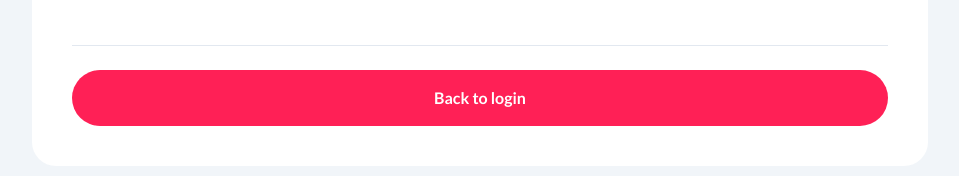
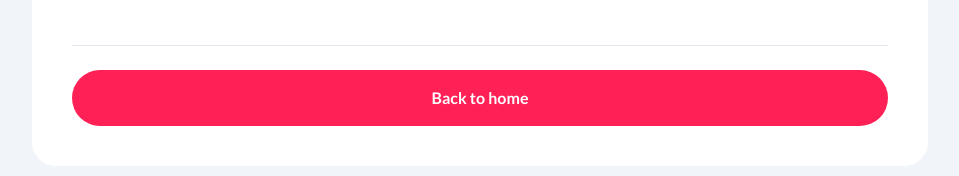
Before and after one commit to dennismutuku2005/eTikket, a Next.js app: page /terms in a window 1280 px wide. Shown: the part 1850-2026 px from the top of the page, without its empty margins (160-1119 px from the left). Built offline with nearby package versions, Linux system fonts and the light colour scheme.

Commit message:
update: refined page.js functionality

```diff
--- a/app/terms/page.js
+++ b/app/terms/page.js
@@ -101,13 +101,13 @@ export default function TermsPage() {
             ))}
           </div>
 
-          {/* Back to Login Button */}
+                    {/* Back to Home Button */}
           <div className="mt-10 pt-6 border-t border-slate-200">
             <Link
-              href="/login"
+              href="/"
               className="inline-block w-full rounded-full bg-rose-500 px-5 py-4 text-center text-base font-semibold text-white transition hover:bg-rose-600"
             >
-              Back to login
+              Back to home
             </Link>
           </div>
         </div>
```
